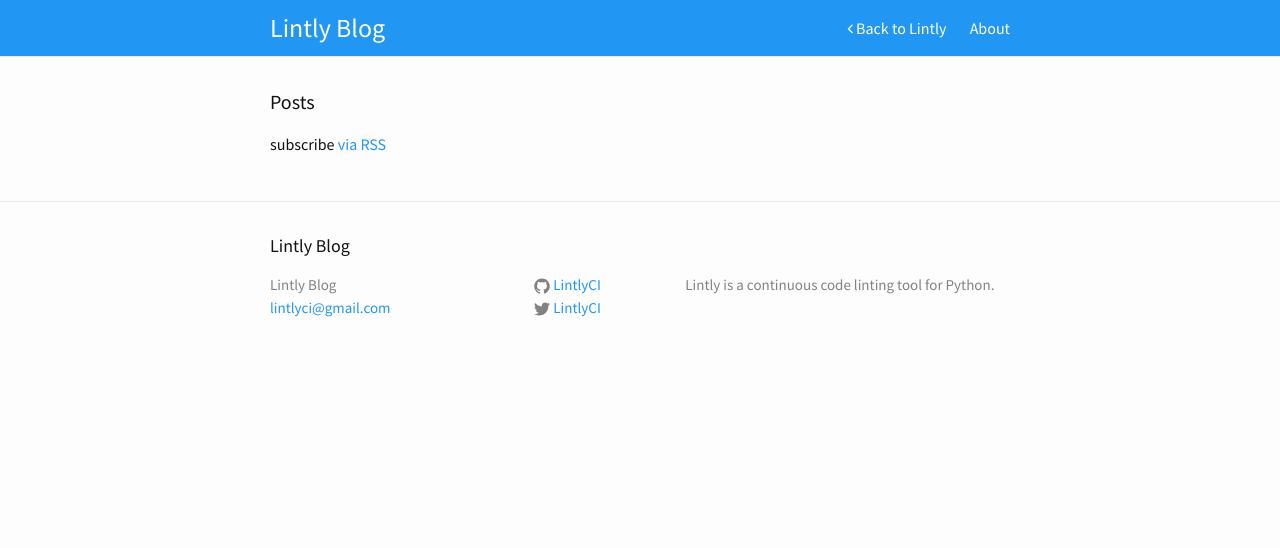
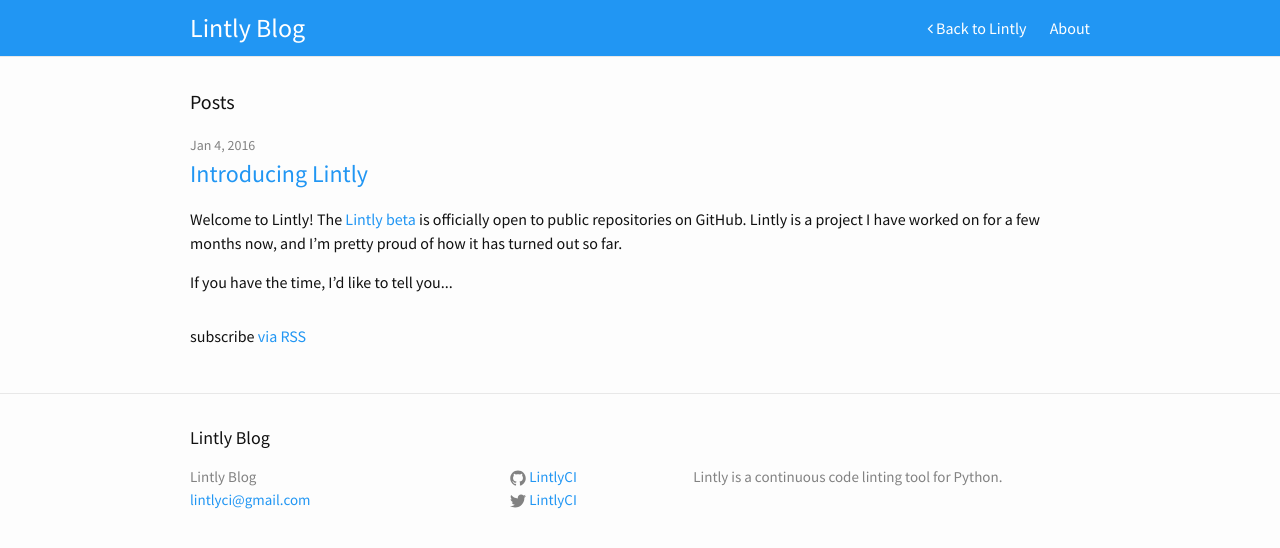
Before and after one commit to LintlyCI/Lintly-Blog, a Jekyll site: the page built from index.md, in a window 1280 px wide. Shown: the top 548 px of the page. Built offline with Jekyll 4.4.1, drawn with Linux system fonts in a browser that asks for light colours.

Commit message:
Publish the first post

```diff
--- a/_includes/header.html
+++ b/_includes/header.html
@@ -5,22 +5,12 @@
     <a class="site-title" href="{{ "/" | relative_url}}">{{ site.title | escape }}</a>
 
     <nav class="site-nav">
-      <span class="menu-icon">
-        <svg viewBox="0 0 18 15" width="18px" height="15px">
-          <path fill="#424242" d="M18,1.484c0,0.82-0.665,1.484-1.484,1.484H1.484C0.665,2.969,0,2.304,0,1.484l0,0C0,0.665,0.665,0,1.484,0 h15.031C17.335,0,18,0.665,18,1.484L18,1.484z"/>
-          <path fill="#424242" d="M18,7.516C18,8.335,17.335,9,16.516,9H1.484C0.665,9,0,8.335,0,7.516l0,0c0-0.82,0.665-1.484,1.484-1.484 h15.031C17.335,6.031,18,6.696,18,7.516L18,7.516z"/>
-          <path fill="#424242" d="M18,13.516C18,14.335,17.335,15,16.516,15H1.484C0.665,15,0,14.335,0,13.516l0,0 c0-0.82,0.665-1.484,1.484-1.484h15.031C17.335,12.031,18,12.696,18,13.516L18,13.516z"/>
-        </svg>
-      </span>
-
-      <div class="trigger">
       <a class="page-link" href="https://lintly.com"><i class="fa fa-angle-left"></i> Back to Lintly</a>
       {% for my_page in site.pages %}
         {% if my_page.title %}
         <a class="page-link" href="{{ my_page.url | relative_url }}">{{ my_page.title | escape }}</a>
         {% endif %}
       {% endfor %}
-      </div>
     </nav>
 
   </div>
--- a/_drafts/2016-01-04-lintly-beta.md
+++ b/_posts/2016-01-04-introducing-lintly.md
@@ -8,8 +8,8 @@ comments: true
 ---
 
 Welcome to Lintly! The [Lintly beta](https://lintly.com) is officially open to public repositories
-on GitHub. Lintly is a project I have worked on for a few months now, and I'm pretty proud with how
-it has turned out.
+on GitHub. Lintly is a project I have worked on for a few months now, and I'm pretty proud of how
+it has turned out so far.
 
 If you have the time, I'd like to tell you a little about Lintly and why I think you'll find it useful.
 
@@ -50,9 +50,9 @@ examples and links to help you improve your code.
 
 This is just the beginning. There are loads of features that will make their way into Lintly. There
 will be support for other languages (like JavaScript, CSS, SCSS, and Ruby) and other linters (like
-[EsLint](http://eslint.org), [stylelint](http://stylelint.io), and [RuboCop](http://rubocop.readthedocs.io)).
-There will also be support for private repositories. I also plan to add GitLab and BitBucket
-support at some point.
+[ESLint](http://eslint.org), [stylelint](http://stylelint.io), and [RuboCop](http://rubocop.readthedocs.io)).
+There will also be support for private repositories eventually, and I'd love add to support GitLab
+and BitBucket at some point, as well.
 
 If you would like to help steer the direction of Lintly then please create a feature request as a
 [GitHub issue here](https://github.com/LintlyCI/Lintly-Issues).
--- a/_sass/minima/_layout.scss
+++ b/_sass/minima/_layout.scss
@@ -42,40 +42,12 @@
   }
 
   @include media-query($on-palm) {
-    position: absolute;
     top: 9px;
     right: $spacing-unit / 2;
-    background-color: $background-color;
-    border: 1px solid $grey-color-light;
     border-radius: 5px;
     text-align: right;
 
-    .menu-icon {
-      display: block;
-      float: right;
-      width: 36px;
-      height: 26px;
-      line-height: 0;
-      padding-top: 10px;
-      text-align: center;
-
-      > svg path {
-        fill: $grey-color-dark;
-      }
-    }
-
-    .trigger {
-      clear: both;
-      display: none;
-    }
-
-    &:hover .trigger {
-      display: block;
-      padding-bottom: 5px;
-    }
-
     .page-link {
-      display: block;
       padding: 5px 10px;
 
       &:not(:last-child) {
--- a/assets/main.scss
+++ b/assets/main.scss
@@ -21,7 +21,7 @@ $grey-color-light: lighten($grey-color, 40%);
 $grey-color-dark:  darken($grey-color, 25%);
 
 // Width of the content area
-$content-width:    800px;
+$content-width:    960px;
 
 $on-palm:          600px;
 $on-laptop:        800px;
```
Also changed, not shown: other parts of _posts/2016-01-04-introducing-lintly.md (+2 -2 lines). Lines whose indentation alone changed are shown as unchanged.
